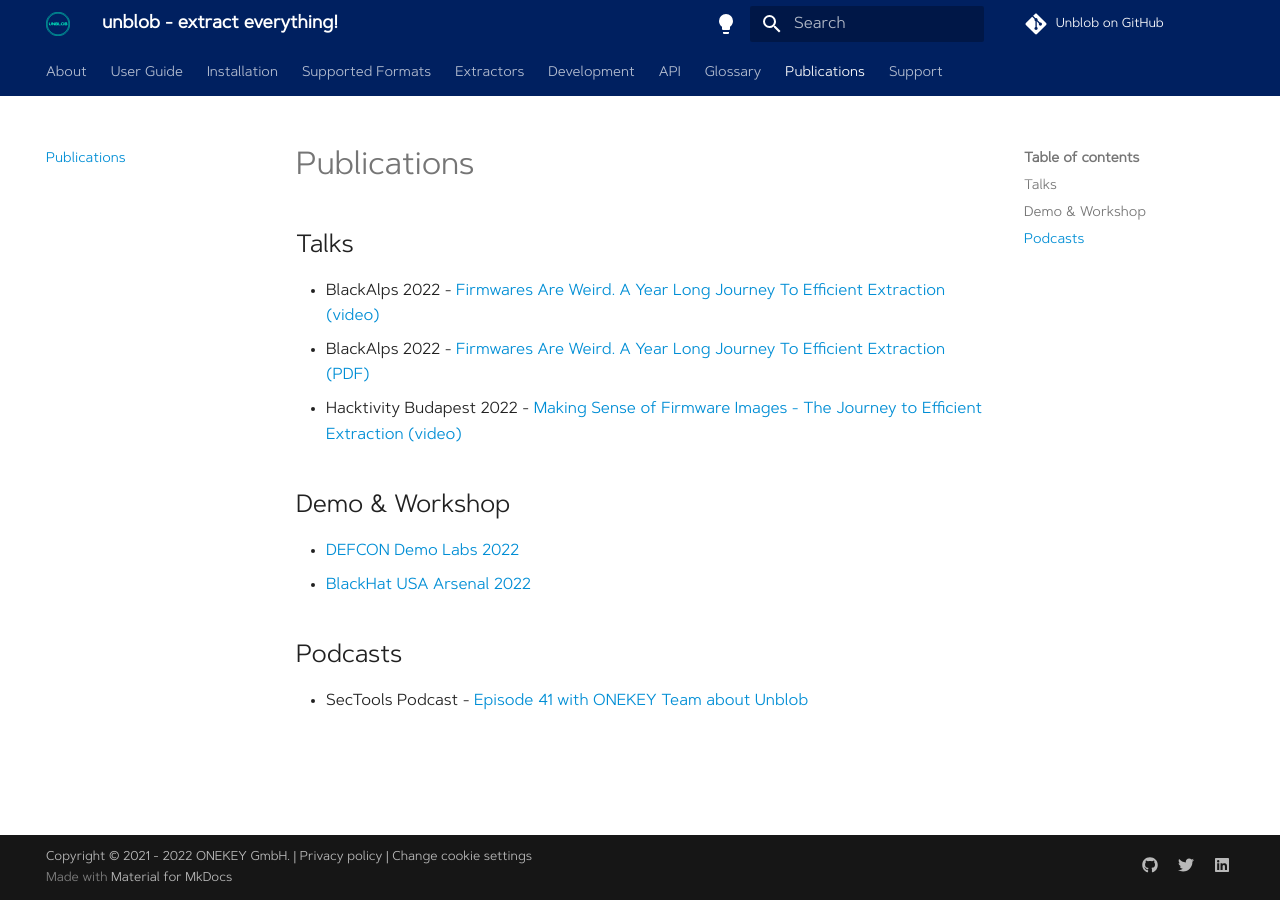
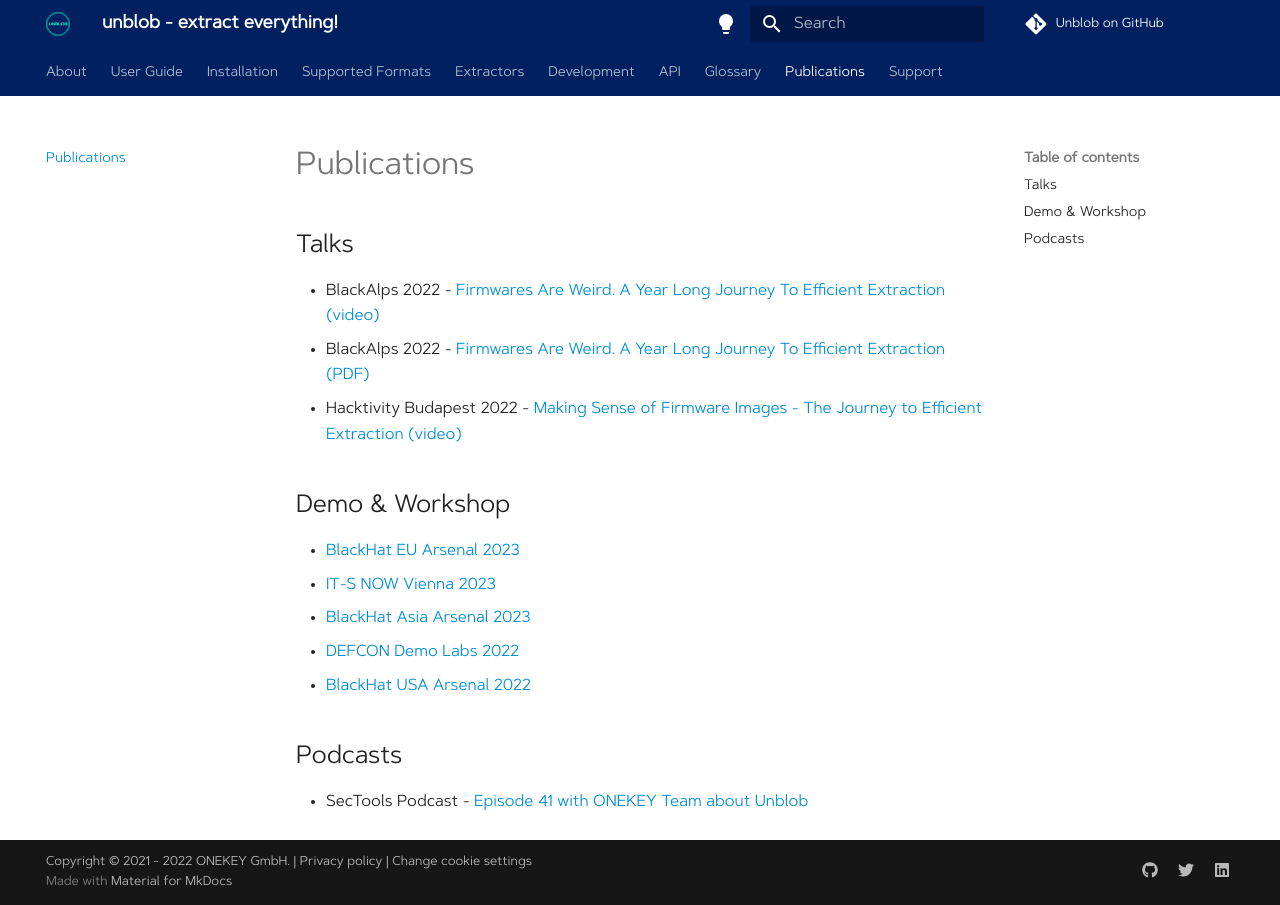
Before and after one commit to onekey-sec/unblob, an MkDocs documentation site: the page built from docs/publications.md, in a window 1280 px wide. Built offline with MkDocs 1.6.1 and Material for MkDocs 9.7.7, drawn with Linux system fonts in a browser that asks for light colours; comment, search, counter and statistics services are not loaded.

Commit message:
docs(publications): add mention of BH Asia and BH EU.

```diff
--- a/docs/publications.md
+++ b/docs/publications.md
@@ -8,6 +8,9 @@
 
 ## Demo & Workshop
 
+- [BlackHat EU Arsenal 2023](https://www.blackhat.com/eu-23/arsenal/schedule/index.html#unblob-a-firmware-extraction-framework-35757)
+- [IT-S NOW Vienna 2023](https://its-now.science/?schedule#1W13)
+- [BlackHat Asia Arsenal 2023](https://www.blackhat.com/asia-23/arsenal/schedule/index.html#unblob-30358)
 - [DEFCON Demo Labs 2022](https://forum.defcon.org/node/242253)
 - [BlackHat USA Arsenal 2022](https://www.blackhat.com/us-22/arsenal/schedule/#unblob-26664)
 
```
